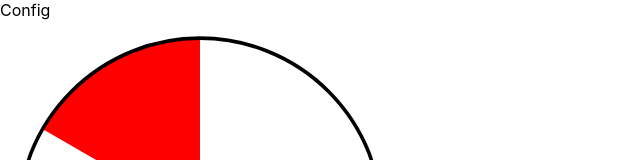
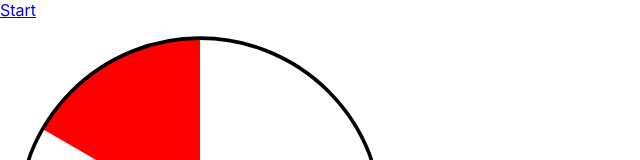
Before and after one commit to dtanzer/kweck, a React (Create React App) app: page / in a window 1280 px wide. Shown: the top 160 px of the page, without its empty margins (0-640 px from the left). Built offline with nearby package versions, Linux system fonts and the light colour scheme.

Commit message:
Config panel has a start button.
The config panel now has a start button that calls the startTimer
callback. This callback is passed in by the App component, which
will pass on the timer state to the Timer.

```diff
--- a/src/App.js
+++ b/src/App.js
@@ -1,13 +1,15 @@
-import React from 'react';
+import React, { useState } from 'react';
 import './App.css';
 import { Config } from './Config';
 import { Timer } from './Timer';
 
 export function App() {
+	const [ timerState, setTimerState ] = useState('stopped');
+
 	return (
 		<div>
-			<Config />
-			<Timer />
+			<Config startTimer={()=> setTimerState('running')} />
+			<Timer state={timerState} />
 		</div>
 	);
 }
--- a/src/Config.js
+++ b/src/Config.js
@@ -1,5 +1,9 @@
 import React from 'react';
 
-export function Config() {
-	return <div>Config</div>
+export function Config({startTimer}) {
+	return (
+		<div>
+			<a className="start-timer" href="#" onClick={startTimer()}>Start</a>
+		</div>
+	);
 }
```
Also changed, not shown: 2 other files (tests, documents, lock files or other folders).
